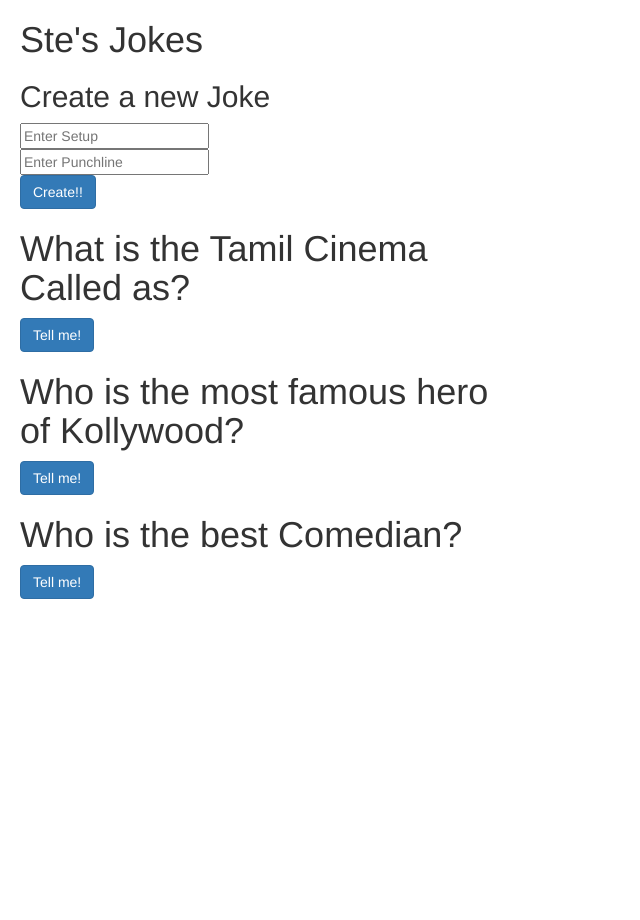
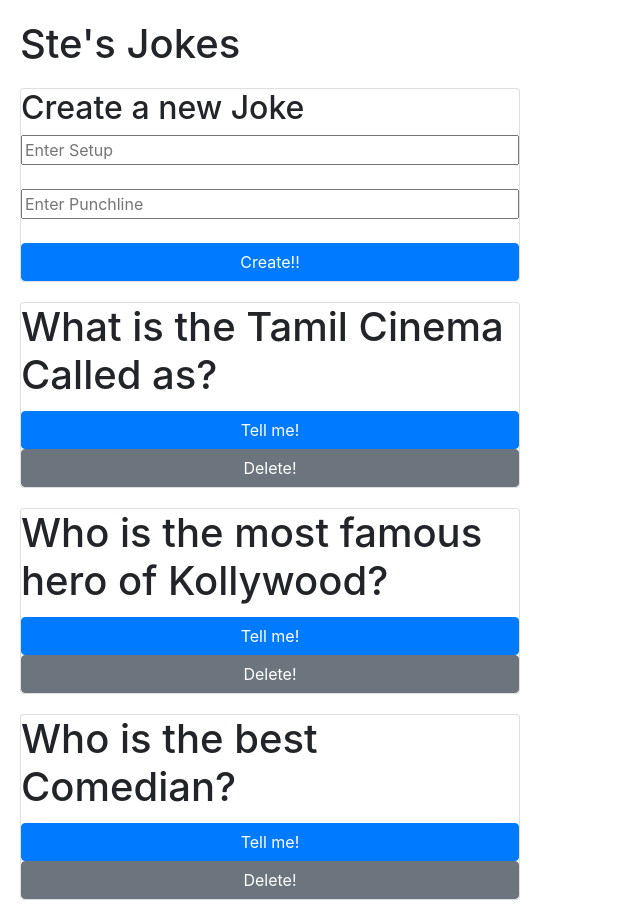
Before and after one commit to marshs2/motcham, an Angular app in the folder motch 6/SteApp/: page / in a window 1280 px wide. Shown: the whole page, without its empty margins (0-640 px from the left). Before the commit the page ends 800 px from the top, so only its background shows below. Built offline with nearby package versions, Linux system fonts and the light colour scheme.

Commit message:
Delete functionality added

```diff
--- a/motch 6/SteApp/package.json
+++ b/motch 6/SteApp/package.json
@@ -30,6 +30,7 @@
     "@types/jasmine": "2.5.38",
     "@types/node": "^6.0.42",
     "angular-cli": "1.0.0-beta.28.3",
+    "bootstrap": "^4.0.0-alpha.6",
     "codelyzer": "~2.0.0-beta.1",
     "jasmine-core": "2.5.2",
     "jasmine-spec-reporter": "2.5.0",
--- a/motch 6/SteApp/src/app/app.component.ts
+++ b/motch 6/SteApp/src/app/app.component.ts
@@ -1,4 +1,4 @@
-import { Component, Input } from '@angular/core';
+import { Component, Input, Output, EventEmitter } from '@angular/core';
 
 import { Joke } from './shared/joke.model'
 
@@ -9,13 +9,16 @@
       <h1 class="card-title">{{joke.setup}}</h1>
       <p class="card-text" [hidden]="joke.hide">{{joke.punchline}}</p>
       <button class="btn btn-primary" (click)="joke.toggle()">Tell me!</button>
+      <button class="btn btn-secondary" (click)="this.deleteMe.emit()">Delete!</button>
     </div>
   `,
   styleUrls: ['./app.component.css']
 })
 export class JokeComponent {
   @Input() joke: Joke;
+  @Output() deleteMe = new EventEmitter();
 
   constructor() {
   }
+
 }
--- a/motch 6/SteApp/src/app/joke-list.component.ts
+++ b/motch 6/SteApp/src/app/joke-list.component.ts
@@ -7,7 +7,7 @@
     template: `
         <h1 class="heading">Ste's Jokes</h1>
         <joke-form (jokeCreate)="addJoke($event)"></joke-form>
-        <joke *ngFor="let joke of jokes" [joke]="joke"></joke>
+        <joke *ngFor="let joke of jokes; let i = index" [joke]="joke" (deleteMe)="deleteJoke(i)"></joke>
     `,
     styles: [
         `
@@ -33,4 +33,8 @@
     addJoke(event) {
         this.jokes.unshift(event);
     }
+
+    deleteJoke(index) {
+        this.jokes.splice(index, 1);
+    }
 }
```
